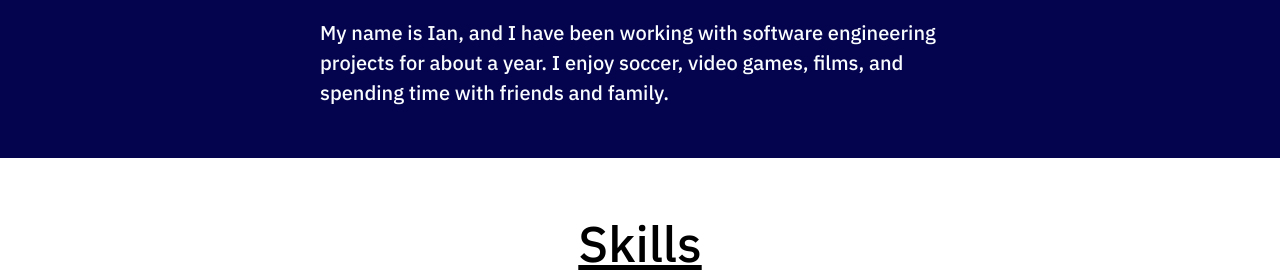
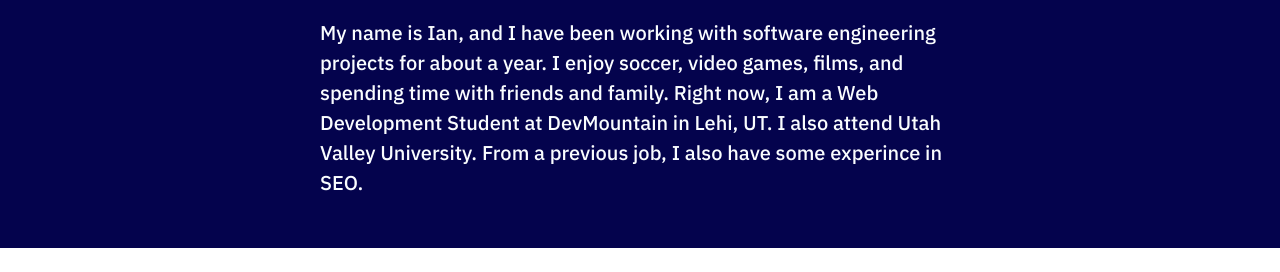
Before and after one commit to Holm-I-252/Holm-I-252.github.io, a plain HTML site: page index.html in a window 1280 px wide. Shown: the part 703-975 px from the top of the page. Drawn offline with Linux system fonts and the light colour scheme.

Commit message:
Updated the about section

```diff
--- a/index.html
+++ b/index.html
@@ -23,7 +23,9 @@
     </div>
     <div id='about'>
         <h2 id='aboutTitle'>About</h2>
-        <p id='description'>My name is Ian, and I have been working with software engineering projects for about a year. I enjoy soccer, video games, films, and spending time with friends and family.</p>
+        <p id='description'>My name is Ian, and I have been working with software engineering projects for about a year. I enjoy soccer, video games, films, and spending time with friends and family.
+            Right now, I am a Web Development Student at DevMountain in Lehi, UT. I also attend Utah Valley University. From a previous job, I also have some experince in SEO.
+        </p>
     </div>
     <div id='skills'>
         <h2 id='skillsTitle'>Skills</h2>
```
